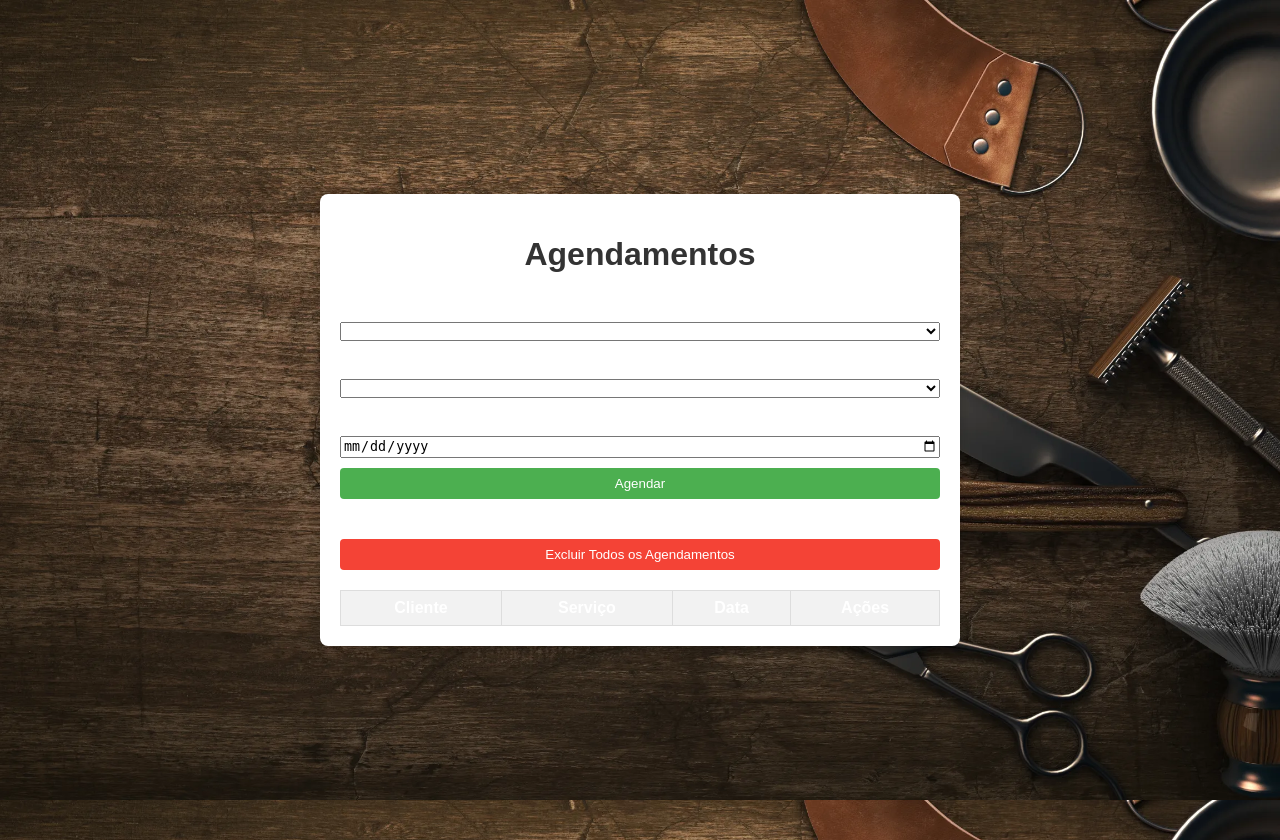
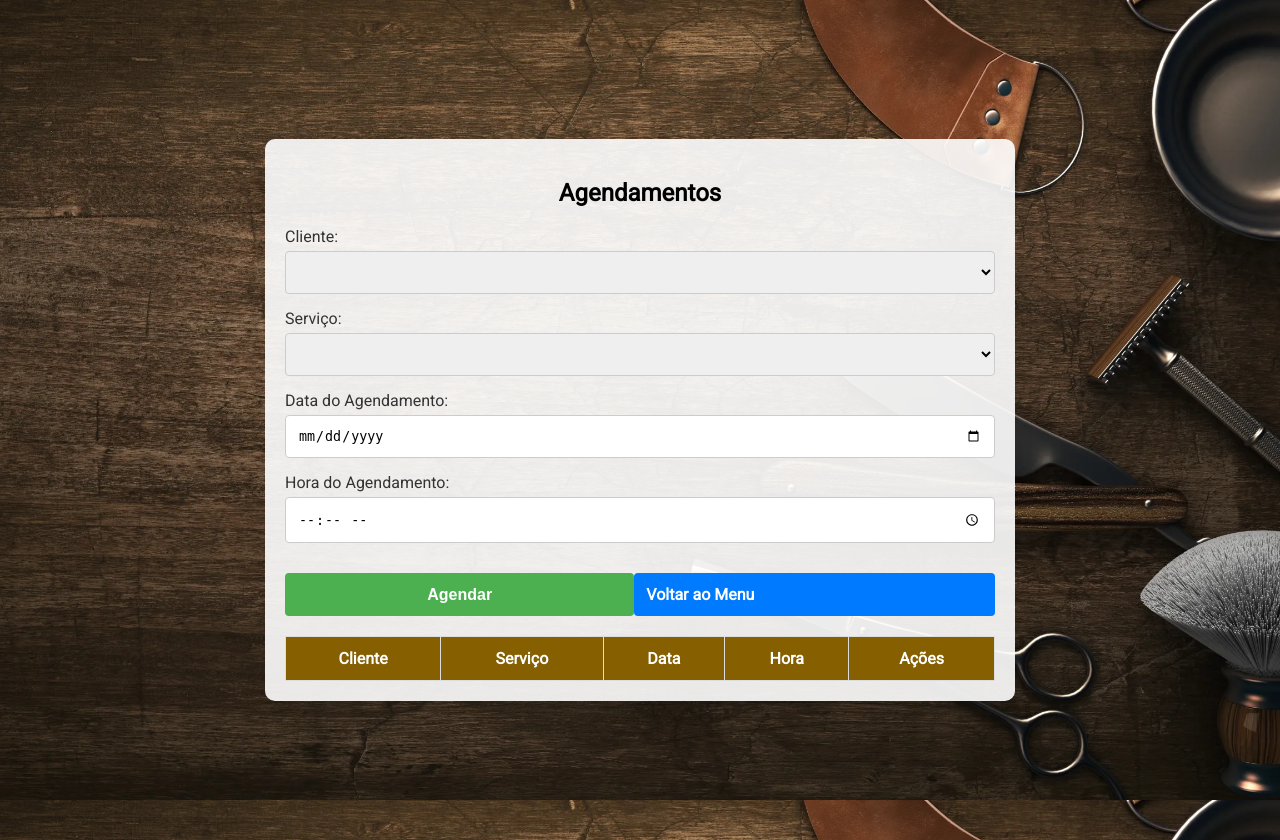
Before and after one commit to asmnery/barbo-app-v2, a Python web app: template templates/agendamentos.html in a window 1280 px wide. Run offline with Jinja, Linux system fonts and the light colour scheme; the template is opened without the code that fills it, so the values that code supplies are empty.

Commit message:
feat: add styles, backgrounds, fonts in the pages, etc

```diff
--- a/static/styles-agendamento.css
+++ b/static/styles-agendamento.css
@@ -1,7 +1,6 @@
-/* CSS básico para centralizar e estilizar a página */
 
 body {
-  font-family: Arial, sans-serif;
+  font-family: 'Roboto', sans-serif;
   background-color: #f4f4f4;
   margin: 0;
   padding: 20px;
@@ -14,85 +13,161 @@ body {
   background-position: center;      /* Centraliza a imagem */
   background-repeat: no-repeat;     /* Evita repetição da imagem */
   background-attachment: fixed;     /* Mantém a imagem fixa ao rolar a página */
-  color: white
+  color: #333; /* Cor do texto padrão */
 }
 
 .container {
-  max-width: 600px;
-  width: 100%;
-  background: #fff;
-  padding: 20px;
-  box-shadow: 0 4px 8px rgba(0, 0, 0, 0.2);
-  border-radius: 8px;
+  max-width: 750px; /* Largura máxima do contêiner */
+  width: 100%; /* Largura total */
 }
 
-h1 {
-  text-align: center;
-  color: #333;
+.agendamento-container {
+  background: rgba(255, 255, 255, 0.9); /* Fundo semitransparente */
+  padding: 20px;
+  border-radius: 10px; /* Bordas arredondadas */
+  box-shadow: 0 4px 20px rgba(0, 0, 0, 0.1); /* Sombra mais suave */
 }
 
-.agendamento-form,
-.delete-all-form {
+/* Estilização dos títulos */
+h2 {
+  text-align: center; /* Centraliza o título */
+  color: #000000; /* Cor verde */
+  margin-bottom: 20px; /* Espaçamento abaixo do título */
+}
+
+/* Estilo do formulário */
+.agendamento-form {
   display: flex;
   flex-direction: column;
   margin-top: 10px;
 }
 
-.agendamento-form label,
-.agendamento-form select,
-.agendamento-form input,
-.agendamento-form button {
-  margin-bottom: 10px;
+.agendamento-form label {
+  margin-bottom: 5px; /* Espaçamento abaixo do label */
 }
 
-table.agendamento-table {
-  width: 100%;
-  border-collapse: collapse;
-  margin-top: 20px;
+/* Estilização dos selects e inputs */
+.agendamento-form select,
+.agendamento-form input[type="date"],
+.agendamento-container input[type="time"],
+.agendamento-form input[type="text"] {
+  width: 100%; /* Largura total */
+  padding: 12px; /* Aumenta o padding */
+  margin-bottom: 15px; /* Espaçamento abaixo de cada input */
+  border: 1px solid #ccc; /* Borda cinza */
+  border-radius: 4px; /* Bordas arredondadas */
+  box-sizing: border-box; /* Inclui padding e borda na largura total */
+  transition: border-color 0.3s; /* Transição suave para a borda */
 }
 
-table.agendamento-table th,
-table.agendamento-table td {
-  padding: 8px;
-  border: 1px solid #ddd;
-  text-align: center;
+.agendamento-form select:focus,
+.agendamento-form input[type="date"]:focus,
+.agendamento-form input[type="time"]:focus {
+  border-color: #4CAF50; /* Cor da borda ao focar */
+  outline: none; /* Remove contorno padrão */
 }
 
-table.agendamento-table th {
-  background-color: #f2f2f2;
+/* Estilo do botão */
+.agendamento-form button {
+  width: 100%; /* Largura total do botão */
+  padding: 12px; /* Aumenta o padding do botão */
+  font-size: 1rem;
+  font-weight: bold;
+  color: #fff; /* Cor do texto do botão */
+  background-color: #4CAF50; /* Cor de fundo do botão */
+  border: none; /* Remove borda */
+  border-radius: 4px; /* Bordas arredondadas */
+  cursor: pointer; /* Cursor de ponteiro */
+  transition: background-color 0.3s, transform 0.3s; /* Transição suave */
 }
 
-.btn {
-  padding: 8px 12px;
-  background-color: #4CAF50;
-  color: white;
-  border: none;
-  border-radius: 4px;
-  cursor: pointer;
+.agendamento-form button:hover {
+  background-color: #45a049; /* Cor do botão ao passar o mouse */
+  transform: translateY(-2px); /* Leve elevação ao passar o mouse */
 }
 
-.btn:hover {
-  background-color: #45a049;
+/* Estilo para a tabela de agendamentos */
+.agendamento-table {
+  width: 100%; /* Largura total da tabela */
+  border-collapse: collapse; /* Colapsa bordas */
+  margin-top: 20px; /* Espaço acima da tabela */
 }
 
-.delete-all-btn {
-  background-color: #f44336;
-  margin-top: 20px;
+.agendamento-table th,
+.agendamento-table td {
+  padding: 12px; /* Aumenta o padding nas células */
+  border: 1px solid #ddd; /* Borda das células */
+  text-align: center; /* Centraliza o texto */
+  transition: background-color 0.3s; /* Transição suave para o fundo */
 }
 
-.delete-all-btn:hover {
-  background-color: #e53935;
+.agendamento-table th {
+  background-color: #855f00; /* Cor de fundo dos cabeçalhos */
+  color: white; /* Cor do texto dos cabeçalhos */
+  font-weight: bold; /* Negrito para os cabeçalhos */
 }
 
+.agendamento-table td {
+  background-color: #f9f9f9; /* Cor de fundo das células */
+}
+
+.agendamento-table tr:hover td {
+  background-color: #eaeaea; /* Cor de fundo ao passar o mouse sobre a linha */
+}
+
+/* Estilo para os botões de exclusão */
 .delete-btn {
-  background-color: #f44336;
-  padding: 6px 10px;
+  color:#f9f9f9;
+  background-color: #f44336; /* Cor do botão de exclusão */
+  padding: 6px 10px; /* Espaçamento interno */
+  border: none; /* Remove borda */
+  border-radius: 4px; /* Bordas arredondadas */
+  cursor: pointer; /* Cursor de ponteiro */
+  transition: background-color 0.3s, transform 0.3s; /* Transição suave */
 }
 
 .delete-btn:hover {
-  background-color: #e53935;
+  background-color: #e53935; /* Cor do botão de exclusão ao passar o mouse */
+  transform: translateY(-2px); /* Leve elevação ao passar o mouse */
 }
 
-form.delete-form {
-  display: inline;
+.button-container {
+  display: flex;
+  justify-content: space-between; /* Para espaçar os botões */
+  margin-top: 15px; /* Espaçamento acima dos botões */
 }
+
+.agendar-btn,
+.voltar-btn {
+  display: inline-block;
+  padding: 10px 15px;
+  background-color: #4CAF50; /* Cor de fundo para Agendar */
+  color: white; /* Cor do texto */
+  border: none; /* Sem borda */
+  border-radius: 5px; /* Bordas arredondadas */
+  cursor: pointer; /* Muda o cursor ao passar o mouse */
+  text-decoration: none; /* Remove o sublinhado do link */
+}
+
+.agendar-btn:hover {
+  background-color: #45a049; /* Cor de fundo ao passar o mouse para Agendar */
+
+}
+
+.voltar-btn {
+  background-color: #007BFF; /* Cor de fundo para Voltar ao Menu */
+  width: 100%; /* Largura total do botão */
+  padding: 12px; /* Aumenta o padding do botão */
+  font-size: 1rem;
+  font-weight: bold;
+  color: #fff; /* Cor do texto do botão */
+  border: none; /* Remove borda */
+  border-radius: 4px; /* Bordas arredondadas */
+  cursor: pointer; /* Cursor de ponteiro */
+  transition: background-color 0.3s, transform 0.3s;
+}
+
+.voltar-btn:hover {
+  background-color: #116cce; /* Cor do botão ao passar o mouse */
+  transform: translateY(-2px); /* Leve elevação ao passar o mouse */
+}
--- a/static/styles-login.css
+++ b/static/styles-login.css
@@ -1,5 +1,6 @@
 /* Estilos para a página de login */
 body {
+  font-family: Roboto, sans-serif;
   background-color: #f4f4f9;
   display: flex;
   justify-content: center;
@@ -15,7 +16,7 @@ body {
 }
 
 .login-container {
-  background-color: #ffffff;
+  background: rgba(255, 255, 255, 0.9);
   padding: 1.2rem;
   border-radius: 8px;
   box-shadow: 0 4px 8px rgba(0, 0, 0, 0.2);
@@ -25,7 +26,7 @@ body {
 }
 
 h2 {
-  font-family: Arial, sans-serif;
+  font-family: Roboto, sans-serif;
   color: #333;
   margin-bottom: 1rem;
 }
--- a/templates/agendamentos.html
+++ b/templates/agendamentos.html
@@ -5,45 +5,49 @@
     <meta name="viewport" content="width=device-width, initial-scale=1.0">
     <title>Agendamentos</title>
     <link rel="stylesheet" href="/static/styles-agendamento.css">
+    <link rel="preconnect" href="https://fonts.googleapis.com">
+    <link rel="preconnect" href="https://fonts.gstatic.com" crossorigin>
+    <link href="https://fonts.googleapis.com/css2?family=Roboto&display=swap" rel="stylesheet">
 </head>
 <body>
     <div class="container">
-        <h1>Agendamentos</h1>
+        <div class="agendamento-container">
+            <h2>Agendamentos</h2>
 
-        <!-- Formulário de criação de agendamento -->
-        <form action="{{ url_for('agendamentos_view') }}" method="POST" class="agendamento-form">
+            <form method="POST" action="/agendamentos" class="agendamento-form">
                 <label for="cliente">Cliente:</label>
-            <select name="cliente" required>
+                <select id="cliente" name="cliente" required>
                     {% for cliente in clientes %}
                         <option value="{{ cliente.id }}">{{ cliente.nome }}</option>
                     {% endfor %}
                 </select>
 
                 <label for="servico">Serviço:</label>
-            <select name="servico" required>
+                <select id="servico" name="servico" required>
                     {% for servico in servicos %}
                         <option value="{{ servico.id }}">{{ servico.nome_servico }}</option>
                     {% endfor %}
                 </select>
 
-            <label for="data">Data:</label>
-            <input type="date" name="data" required>
+                <label for="data">Data do Agendamento:</label>
+                <input type="date" id="data" name="data" required>
 
-            <button type="submit" class="btn">Agendar</button>
+                <label for="hora">Hora do Agendamento:</label>
+                <input type="time" id="hora" name="hora" required>
+
+                <div class="button-container">
+                    <button type="submit" class="agendar-btn">Agendar</button>
+                    <a href="/menu" class="btn voltar-btn">Voltar ao Menu</a>
+                </div>
             </form>
 
-        <!-- Botão para excluir todos os agendamentos -->
-        <form action="{{ url_for('delete_all_agendamentos') }}" method="POST" class="delete-all-form">
-            <button type="submit" class="btn delete-all-btn">Excluir Todos os Agendamentos</button>
-        </form>
-
-        <!-- Tabela de agendamentos -->
             <table class="agendamento-table">
                 <thead>
                     <tr>
                         <th>Cliente</th>
                         <th>Serviço</th>
                         <th>Data</th>
+                        <th>Hora</th>
                         <th>Ações</th>
                     </tr>
                 </thead>
@@ -53,8 +57,8 @@
                         <td>{{ agendamento.cliente.nome }}</td>
                         <td>{{ agendamento.servico.nome_servico }}</td>
                         <td>{{ agendamento.data.strftime('%d-%m-%Y') }}</td>
+                        <td>{{ agendamento.hora.strftime('%H:%M') }}</td>
                         <td>
-                        <!-- Botão para excluir um agendamento específico -->
                             <form action="{{ url_for('delete_agendamento', agendamento_id=agendamento.id) }}" method="POST" class="delete-form">
                                 <button type="submit" class="btn delete-btn">Excluir</button>
                             </form>
@@ -64,5 +68,6 @@
                 </tbody>
             </table>
         </div>
+    </div>
 </body>
 </html>
--- a/templates/cadastro_usuarios.html
+++ b/templates/cadastro_usuarios.html
@@ -5,6 +5,9 @@
     <meta name="viewport" content="width=device-width, initial-scale=1.0">
     <title>Cadastrar Usuário</title>
     <link rel="stylesheet" href="/static/styles.css">
+    <link rel="preconnect" href="https://fonts.googleapis.com">
+    <link rel="preconnect" href="https://fonts.gstatic.com" crossorigin>
+    <link href="https://fonts.googleapis.com/css2?family=Roboto&display=swap" rel="stylesheet">
 </head>
 <body>
     <h1>Cadastrar Novo Usuário</h1>
--- a/templates/login.html
+++ b/templates/login.html
@@ -5,6 +5,9 @@
     <meta name="viewport" content="width=device-width, initial-scale=1.0">
     <title>Login</title>
     <link rel="stylesheet" href="/static/styles-login.css">
+    <link rel="preconnect" href="https://fonts.googleapis.com">
+    <link rel="preconnect" href="https://fonts.gstatic.com" crossorigin>
+    <link href="https://fonts.googleapis.com/css2?family=Roboto&display=swap" rel="stylesheet">
 </head>
 <body>
     <div class="login-container">
--- a/templates/menu.html
+++ b/templates/menu.html
@@ -6,6 +6,9 @@
     <title>Menu Inicial</title>
     <link rel="stylesheet" href="/static/styles.css">
     <script src="/static/scripts.js" defer></script>
+    <link rel="preconnect" href="https://fonts.googleapis.com">
+    <link rel="preconnect" href="https://fonts.gstatic.com" crossorigin>
+    <link href="https://fonts.googleapis.com/css2?family=Roboto&display=swap" rel="stylesheet">
 </head>
 <body>
     <nav>
```
Also changed, not shown: static/script.js (+14 -21 lines), static/styles-cadastro-clientes.css (added, +66 -0 lines), static/styles-cadastro-servicos.css (added, +66 -0 lines), static/styles.css (+9 -9 lines), templates/cadastro_clientes.html (+15 -3 lines), templates/cadastro_servicos.html (+15 -6 lines), barbearia.db. Lines whose indentation alone changed are shown as unchanged.
